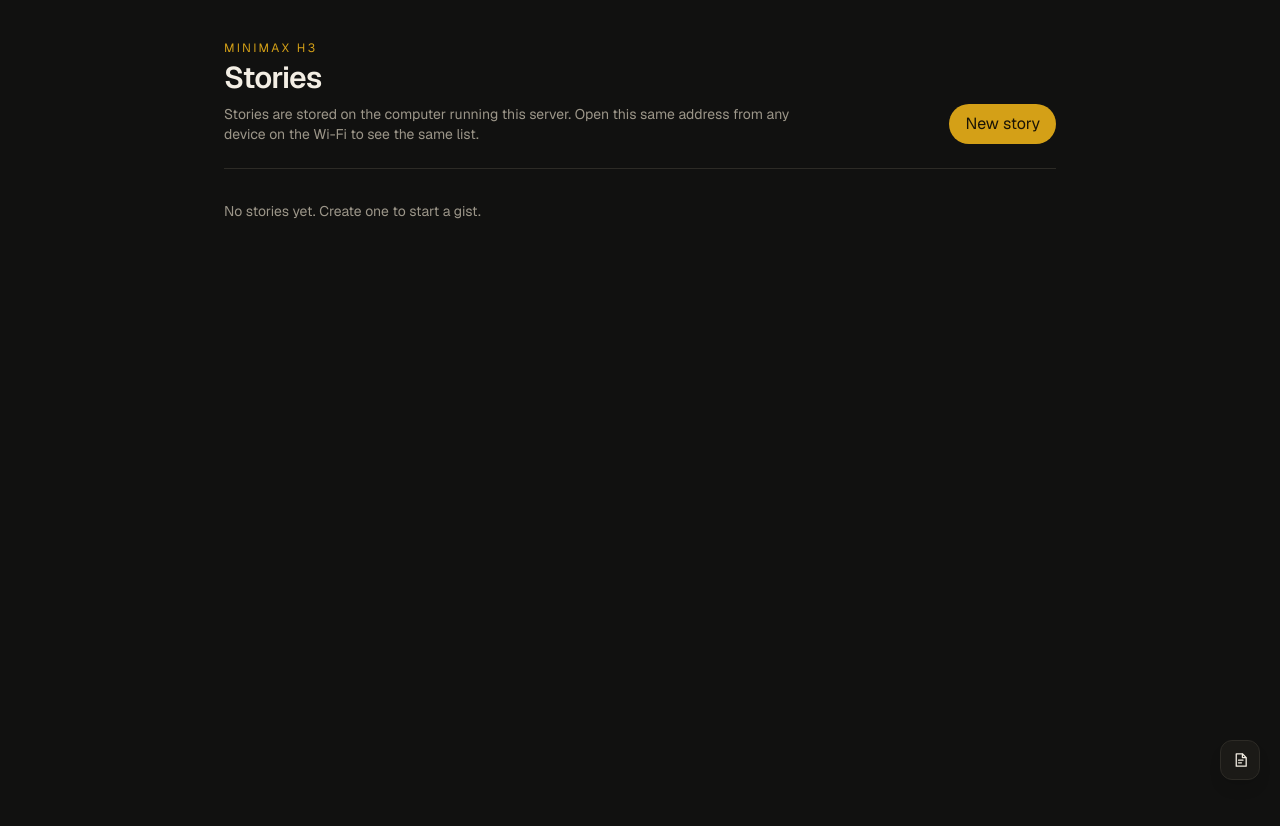
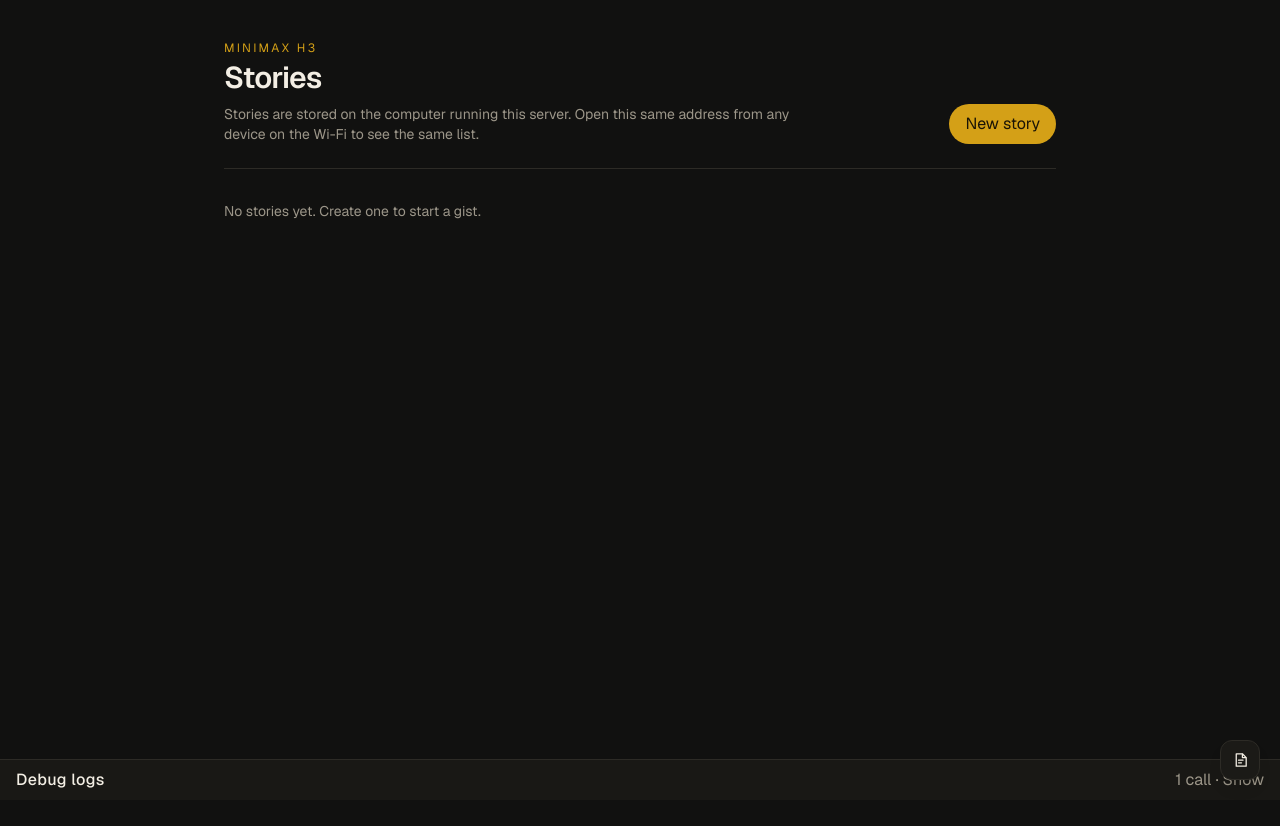
Before and after one commit to kotakcloud/h3-minimax-story-prompts-developer, a Next.js app: page / in a window 1280 px wide. Shown: the top 826 px of the page. Before the commit the page ends 800 px from the top, so only its background shows below. Built offline with nearby package versions, Linux system fonts and the light colour scheme.

Commit message:
Add a collapsible footer panel for API debug logs.
Co-authored-by: Cursor <cursoragent@cursor.com>

```diff
--- a/app/layout.tsx
+++ b/app/layout.tsx
@@ -1,5 +1,6 @@
 import type { Metadata } from "next";
 import { Geist, Geist_Mono } from "next/font/google";
+import { AppShell } from "@/components/app-shell";
 import { StickyNote } from "@/components/sticky-note";
 import "./globals.css";
 
@@ -25,7 +26,7 @@ export default function RootLayout({ children }: LayoutProps<"/">) {
       className={`${geistSans.variable} ${geistMono.variable} h-full antialiased`}
     >
       <body className="min-h-full">
-        {children}
+        <AppShell>{children}</AppShell>
         <StickyNote />
       </body>
     </html>
--- a/app/page.tsx
+++ b/app/page.tsx
@@ -3,6 +3,7 @@
 import Link from "next/link";
 import { useRouter } from "next/navigation";
 import { useEffect, useState } from "react";
+import { useLoggedFetch } from "@/components/debug-log";
 import type { StorySummary } from "@/lib/types";
 import { storyPath } from "@/lib/types";
 
@@ -14,12 +15,13 @@ function stepLabel(step: StorySummary["step"]) {
 
 export default function Home() {
   const router = useRouter();
+  const request = useLoggedFetch();
   const [stories, setStories] = useState<StorySummary[]>([]);
   const [error, setError] = useState("");
   const [busy, setBusy] = useState(false);
 
   async function refresh() {
-    const response = await fetch("/api/stories");
+    const response = await request("/api/stories");
     const data = await response.json();
     if (!response.ok) throw new Error(data.error || "Could not load stories.");
     setStories(data.stories || []);
@@ -33,7 +35,7 @@ export default function Home() {
     setBusy(true);
     setError("");
     try {
-      const response = await fetch("/api/stories", { method: "POST" });
+      const response = await request("/api/stories", { method: "POST" });
       const data = await response.json();
       if (!response.ok) throw new Error(data.error || "Could not create a story.");
       router.push(storyPath(data.story.id, "gist"));
@@ -45,7 +47,7 @@ export default function Home() {
 
   async function removeStory(id: string) {
     if (!window.confirm("Delete this story from this machine?")) return;
-    const response = await fetch(`/api/stories/${id}`, { method: "DELETE" });
+    const response = await request(`/api/stories/${id}`, { method: "DELETE" });
     const data = await response.json();
     if (!response.ok) {
       setError(data.error || "Could not delete story.");
--- /dev/null
+++ b/components/app-shell.tsx
@@ -0,0 +1,12 @@
+"use client";
+
+import { DebugLogFooter, DebugLogProvider } from "@/components/debug-log";
+
+export function AppShell({ children }: { children: React.ReactNode }) {
+  return (
+    <DebugLogProvider>
+      <div className="min-h-screen pb-12">{children}</div>
+      <DebugLogFooter />
+    </DebugLogProvider>
+  );
+}
--- /dev/null
+++ b/components/debug-log.tsx
@@ -0,0 +1,204 @@
+"use client";
+
+import {
+  createContext,
+  useCallback,
+  useContext,
+  useEffect,
+  useMemo,
+  useState,
+} from "react";
+
+export type DebugStatus = "waiting" | "ok" | "error";
+
+export type DebugEntry = {
+  id: string;
+  at: number;
+  method: string;
+  url: string;
+  status: DebugStatus;
+  statusCode?: number;
+  durationMs?: number;
+  message?: string;
+};
+
+type DebugLogContextValue = {
+  entries: DebugEntry[];
+  logStart: (method: string, url: string) => string;
+  logEnd: (
+    id: string,
+    patch: Pick<DebugEntry, "status"> &
+      Partial<Pick<DebugEntry, "statusCode" | "durationMs" | "message">>,
+  ) => void;
+  clear: () => void;
+};
+
+const DebugLogContext = createContext<DebugLogContextValue | null>(null);
+
+function shortUrl(url: string) {
+  try {
+    const parsed = new URL(url, "http://local");
+    return parsed.pathname + parsed.search;
+  } catch {
+    return url;
+  }
+}
+
+export function DebugLogProvider({ children }: { children: React.ReactNode }) {
+  const [entries, setEntries] = useState<DebugEntry[]>([]);
+
+  const logStart = useCallback((method: string, url: string) => {
+    const id = `${Date.now()}-${Math.random().toString(36).slice(2, 8)}`;
+    setEntries((current) =>
+      [
+        {
+          id,
+          at: Date.now(),
+          method: method.toUpperCase(),
+          url,
+          status: "waiting" as const,
+        },
+        ...current,
+      ].slice(0, 80),
+    );
+    return id;
+  }, []);
+
+  const logEnd = useCallback<DebugLogContextValue["logEnd"]>((id, patch) => {
+    setEntries((current) =>
+      current.map((entry) => (entry.id === id ? { ...entry, ...patch } : entry)),
+    );
+  }, []);
+
+  const clear = useCallback(() => setEntries([]), []);
+
+  const value = useMemo(
+    () => ({ entries, logStart, logEnd, clear }),
+    [entries, logStart, logEnd, clear],
+  );
+
+  return <DebugLogContext.Provider value={value}>{children}</DebugLogContext.Provider>;
+}
+
+export function useDebugLog() {
+  const context = useContext(DebugLogContext);
+  if (!context) {
+    throw new Error("useDebugLog must be used inside DebugLogProvider.");
+  }
+  return context;
+}
+
+export function useLoggedFetch() {
+  const { logStart, logEnd } = useDebugLog();
+
+  return useCallback(
+    async (url: string, init?: RequestInit) => {
+      const id = logStart(init?.method || "GET", url);
+      const started = Date.now();
+      try {
+        const response = await fetch(url, init);
+        logEnd(id, {
+          status: response.ok ? "ok" : "error",
+          statusCode: response.status,
+          durationMs: Date.now() - started,
+          message: response.ok ? undefined : `HTTP ${response.status}`,
+        });
+        return response;
+      } catch (error) {
+        logEnd(id, {
+          status: "error",
+          durationMs: Date.now() - started,
+          message: error instanceof Error ? error.message : "Request failed.",
+        });
+        throw error;
+      }
+    },
+    [logStart, logEnd],
+  );
+}
+
+function formatTime(at: number) {
+  return new Date(at).toLocaleTimeString([], {
+    hour: "2-digit",
+    minute: "2-digit",
+    second: "2-digit",
+  });
+}
+
+function formatDuration(ms: number | undefined, waitingSince: number, now: number) {
+  const value = ms ?? Math.max(0, now - waitingSince);
+  if (value < 1000) return `${value}ms`;
+  return `${(value / 1000).toFixed(1)}s`;
+}
+
+export function DebugLogFooter() {
+  const { entries, clear } = useDebugLog();
+  const [open, setOpen] = useState(false);
+  const [now, setNow] = useState(Date.now());
+  const waiting = entries.filter((entry) => entry.status === "waiting").length;
+
+  useEffect(() => {
+    if (waiting === 0) return;
+    const timer = window.setInterval(() => setNow(Date.now()), 250);
+    return () => window.clearInterval(timer);
+  }, [waiting]);
+
+  return (
+    <footer className="fixed inset-x-0 bottom-0 z-40 border-t border-line bg-card/95 backdrop-blur">
+      <button
+        type="button"
+        onClick={() => setOpen((current) => !current)}
+        className="flex w-full items-center justify-between gap-3 px-4 py-2 text-left text-xs"
+      >
+        <span className="font-medium tracking-wide">Debug logs</span>
+        <span className="text-muted">
+          {waiting > 0 ? `${waiting} waiting · ` : ""}
+          {entries.length} {entries.length === 1 ? "call" : "calls"}
+          {open ? " · Hide" : " · Show"}
+        </span>
+      </button>
+      {open && (
+        <div className="border-t border-line">
+          <div className="flex items-center justify-between px-4 py-2">
+            <p className="text-xs text-muted">API calls from this browser tab.</p>
+            <button type="button" onClick={clear} className="text-xs text-muted">
+              Clear
+            </button>
+          </div>
+          <ol className="max-h-56 overflow-y-auto px-4 pb-3 font-mono text-xs leading-5">
+            {entries.length === 0 ? (
+              <li className="text-muted">No API calls yet.</li>
+            ) : (
+              entries.map((entry) => (
+                <li key={entry.id} className="flex flex-wrap gap-x-3 gap-y-1 border-b border-line/70 py-1.5">
+                  <span className="text-muted">{formatTime(entry.at)}</span>
+                  <span>{entry.method}</span>
+                  <span className="min-w-0 break-all">{shortUrl(entry.url)}</span>
+                  <span
+                    className={
+                      entry.status === "waiting"
+                        ? "text-accent"
+                        : entry.status === "error"
+                          ? "text-red-300"
+                          : "text-muted"
+                    }
+                  >
+                    {entry.status === "waiting"
+                      ? "waiting"
+                      : entry.statusCode
+                        ? `${entry.status} ${entry.statusCode}`
+                        : entry.status}
+                  </span>
+                  <span className="text-muted">
+                    {formatDuration(entry.durationMs, entry.at, now)}
+                  </span>
+                  {entry.message && <span className="text-red-300">{entry.message}</span>}
+                </li>
+              ))
+            )}
+          </ol>
+        </div>
+      )}
+    </footer>
+  );
+}
--- a/components/workshop.tsx
+++ b/components/workshop.tsx
@@ -3,6 +3,7 @@
 import Link from "next/link";
 import { useRouter } from "next/navigation";
 import { useEffect, useMemo, useRef, useState } from "react";
+import { useLoggedFetch } from "@/components/debug-log";
 import { buildExportPayload, downloadJson } from "@/lib/export";
 import type { Character, Frame, PromptSegment, Story, StoryStep, StorySummary } from "@/lib/types";
 import { STORY_STEPS, storyPath } from "@/lib/types";
@@ -27,6 +28,7 @@ export function Workshop({
   step: StoryStep;
 }) {
   const router = useRouter();
+  const request = useLoggedFetch();
   const [story, setStory] = useState<Story | null>(null);
   const [stories, setStories] = useState<StorySummary[]>([]);
   const [busy, setBusy] = useState<Busy>(null);
@@ -38,7 +40,7 @@ export function Workshop({
   storyRef.current = story;
 
   async function persist(next: Story) {
-    const response = await fetch(`/api/stories/${next.id}`, {
+    const response = await request(`/api/stories/${next.id}`, {
       method: "PATCH",
       headers: { "Content-Type": "application/json" },
       body: JSON.stringify(next),
@@ -52,8 +54,8 @@ export function Workshop({
     let cancelled = false;
     async function load() {
       const [storyRes, listRes] = await Promise.all([
-        fetch(`/api/stories/${storyId}`),
-        fetch("/api/stories"),
+        request(`/api/stories/${storyId}`),
+        request("/api/stories"),
       ]);
       const storyData = await storyRes.json();
       const listData = await listRes.json();
@@ -73,7 +75,7 @@ export function Workshop({
     return () => {
       cancelled = true;
     };
-  }, [storyId, step]);
+  }, [storyId, step, request]);
 
   useEffect(() => {
     if (!story) return;
@@ -119,7 +121,7 @@ export function Workshop({
     setBusy("breakdown");
     setError("");
     try {
-      const response = await fetch("/api/breakdown", {
+      const response = await request("/api/breakdown", {
         method: "POST",
         headers: { "Content-Type": "application/json" },
         body: JSON.stringify({ gist: story.gist }),
@@ -149,7 +151,7 @@ export function Workshop({
     setBusy("prompts");
     setError("");
     try {
-      const response = await fetch("/api/prompts", {
+      const response = await request("/api/prompts", {
         method: "POST",
         headers: { "Content-Type": "application/json" },
         body: JSON.stringify({
```
